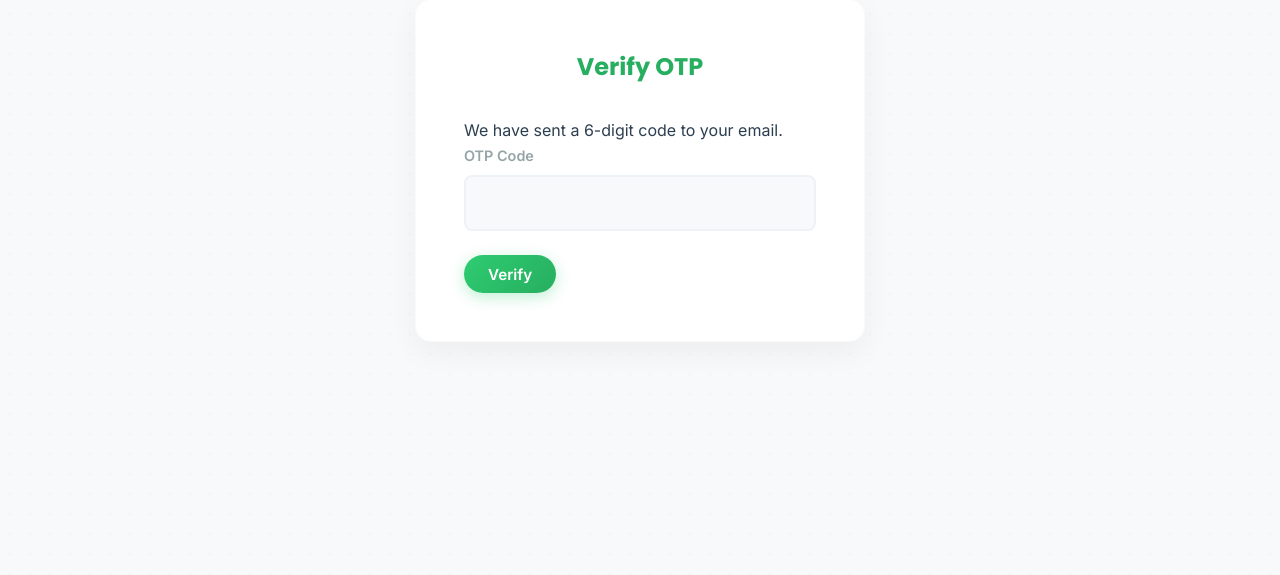
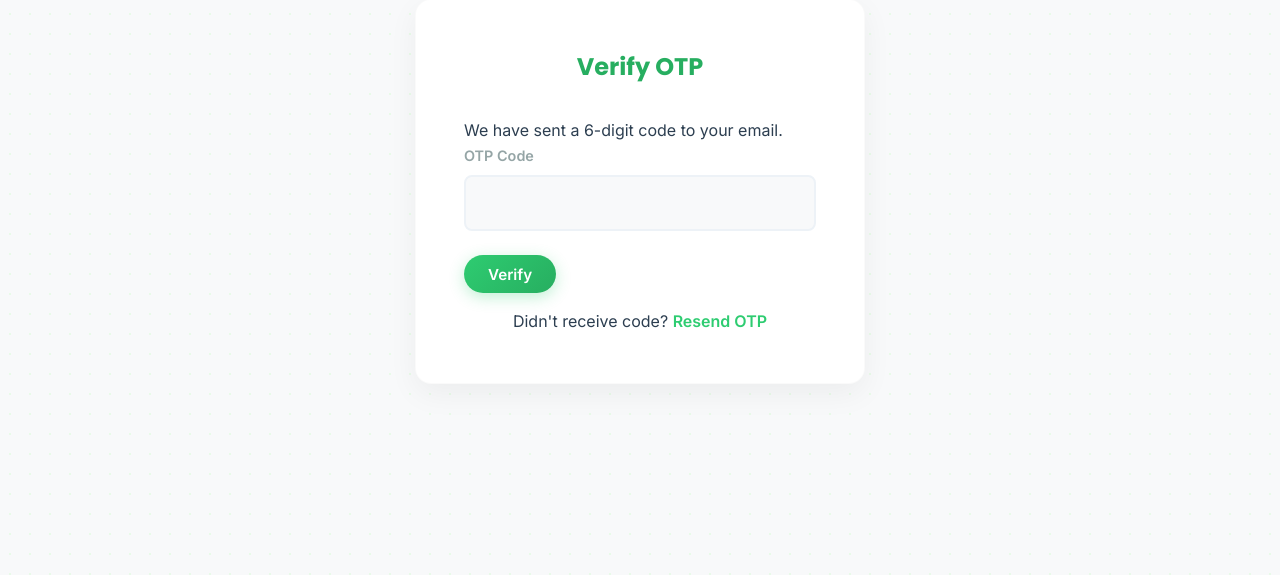
Before and after one commit to veera-crt/cropandcarry, a Flask app: page /verify in a window 1280 px wide. Shown: the part 176-751 px from the top of the page. Run offline with Flask 3, Linux system fonts and the light colour scheme.

Commit message:
Add Resend OTP functionality

```diff
--- a/app.py
+++ b/app.py
@@ -208,6 +208,19 @@ def verify_otp():
         else:
             flash('Invalid OTP')
     return render_template('verify.html')
+
+@app.route('/resend-otp')
+def resend_otp():
+    user_id = session.get('user_id_temp')
+    if not user_id:
+        flash('Session expired. Please login again.')
+        return redirect(url_for('login'))
+
+    user = User.query.get(user_id)
+    if user:
+        send_otp(user)
+        flash('New OTP sent to your email.')
+    return redirect(url_for('verify_otp'))
 
 @app.route('/login', methods=['GET', 'POST'])
 def login():
--- a/templates/verify.html
+++ b/templates/verify.html
@@ -10,6 +10,10 @@
             <input type="text" name="otp" required maxlength="6">
         </div>
         <button type="submit" class="btn-submit">Verify</button>
+        <div style="margin-top: 1rem; text-align: center;">
+            <p>Didn't receive code? <a href="{{ url_for('resend_otp') }}"
+                    style="color: var(--primary); font-weight: 600;">Resend OTP</a></p>
+        </div>
     </form>
 </div>
 {% endblock %}
```
